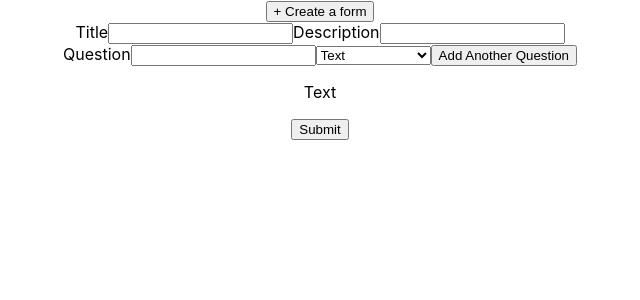
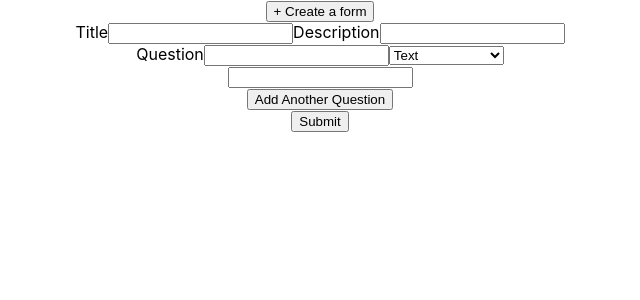
Before and after one commit to Programmingrelated1999/SurveyMadeEasier, a React (Create React App) app: page / in a window 1280 px wide. Both pictures are taken after a click on the button "+ Create a form". Shown: the top 300 px of the page, without its empty margins (320-960 px from the left). Built offline with nearby package versions, Linux system fonts and the light colour scheme.

Commit message:
refactor the question state and the question types shows visual types forms rather than text

```diff
--- a/package.json
+++ b/package.json
@@ -3,6 +3,9 @@
   "version": "0.1.0",
   "private": true,
   "dependencies": {
+    "@emotion/react": "^11.10.0",
+    "@emotion/styled": "^11.10.0",
+    "@mui/material": "^5.9.3",
     "@testing-library/jest-dom": "^5.16.4",
     "@testing-library/react": "^13.3.0",
     "@testing-library/user-event": "^13.5.0",
--- a/public/index.html
+++ b/public/index.html
@@ -24,6 +24,10 @@
       work correctly both with client-side routing and a non-root public URL.
       Learn how to configure a non-root public URL by running `npm run build`.
     -->
+    <link
+      rel="stylesheet"
+      href="https://fonts.googleapis.com/css?family=Roboto:300,400,500,700&display=swap"
+    />
     <title>React App</title>
   </head>
   <body>
--- a/src/App.js
+++ b/src/App.js
@@ -14,6 +14,7 @@ function App() {
   };
 
   //RETURN
+  //if createForm is true, show the forms, else hides the form
   return (
     <div className="App">
       <button onClick={changeCreateForm}>+ Create a form</button>
--- a/src/Form.js
+++ b/src/Form.js
@@ -1,4 +1,4 @@
-import { React, useState } from "react";
+import { React } from "react";
 import Question from "./Question";
 
 const Form = ({ changeCreateForm }) => {
--- a/src/Question.js
+++ b/src/Question.js
@@ -1,4 +1,4 @@
-import { React, useState, useEffect } from "react";
+import { React, useState } from "react";
 import AgreeDisagree from "./question_types/AgreeDisagree";
 import Review from "./question_types/Review";
 import MultipleChoice from "./question_types/MultipleChoice";
@@ -7,30 +7,10 @@ import Text from "./question_types/Text";
 //QUESTION TYPE
 const Question = () => {
   const [question, setQuestion] = useState("text");
-  const [multipleChoice, setMultipleChoice] = useState(false);
-  const [review, setReview] = useState(false);
-  const [agreeDisagree, setAgreeDisagree] = useState(false);
-  const [text, setText] = useState(false);
-
-  //every time page renders, set the questions based on the question type
-  useEffect(() => {
-    question === "text" ? setText(true) : setText(false);
-    question === "multiple_choice"
-      ? setMultipleChoice(true)
-      : setMultipleChoice(false);
-    question === "review" ? setReview(true) : setReview(false);
-    question === "agree_disagree"
-      ? setAgreeDisagree(true)
-      : setAgreeDisagree(false);
-  });
 
   //on submit change everything back to false
   const handleSubmit = (event) => {
     event.preventDefault();
-    setText(false);
-    setAgreeDisagree(false);
-    setMultipleChoice(false);
-    setReview(false);
   };
 
   //set question type for checking condition in rendering the questions set up
@@ -38,6 +18,9 @@ const Question = () => {
     setQuestion(event.target.value);
   };
 
+  //RETURN STATEMENT
+  //based on the select dropdown, set the question to question type
+  //based on the question, render question type components
   return (
     <div className="question">
       Question
@@ -48,13 +31,13 @@ const Question = () => {
         <option value="agree_disagree">Agree/Disagree</option>
         <option value="review">Review</option>
       </select>
+      {question === "text" ? <Text /> : null}
+      {question === "multiple_choice" ? <MultipleChoice /> : null}
+      {question === "agree_disagree" ? <AgreeDisagree /> : null}
+      {question === "review" ? <Review /> : null}
       <button type="button" onClick={handleSubmit}>
         Add Another Question
       </button>
-      {agreeDisagree && <AgreeDisagree />}
-      {multipleChoice && <MultipleChoice />}
-      {text && <Text />}
-      {review && <Review />}
     </div>
   );
 };
--- a/src/question_types/AgreeDisagree.js
+++ b/src/question_types/AgreeDisagree.js
@@ -1,7 +1,14 @@
 import React from "react";
 
 const AgreeDisagree = () => {
-  return <p>Agree_Disagree</p>;
+  return (
+    <div>
+      <input type="radio" id="html" name="question" value="YES"></input>
+      <label for="html">YES</label>
+      <input type="radio" id="html" name="question" value="NO"></input>
+      <label for="html">NO</label>
+    </div>
+  );
 };
 
 export default AgreeDisagree;
--- a/src/question_types/MultipleChoice.js
+++ b/src/question_types/MultipleChoice.js
@@ -1,7 +1,18 @@
 import React from "react";
 
 const MultipleChoice = () => {
-  return <p>MultipleChoice</p>;
+  return (
+    <div>
+      <input type="checkbox" name="pets" value="Choice A" /> Choice A
+      <br />
+      <input type="checkbox" name="pets" value="Choice B" /> Choice B
+      <br />
+      <input type="checkbox" name="pets" value="Choice C" /> Choice C
+      <br />
+      <input type="checkbox" name="pets" value="Choice D" /> Choice D
+      <br />
+    </div>
+  );
 };
 
 export default MultipleChoice;
--- a/src/question_types/Review.js
+++ b/src/question_types/Review.js
@@ -1,7 +1,12 @@
 import React from "react";
+import { Rating } from "@mui/material";
 
 const Review = () => {
-  return <p>Review</p>;
+  return (
+    <div>
+      <Rating name="simple-controlled" disabled />
+    </div>
+  );
 };
 
 export default Review;
--- a/src/question_types/Text.js
+++ b/src/question_types/Text.js
@@ -1,7 +1,12 @@
 import React from "react";
 
 const Text = () => {
-  return <p>Text</p>;
+  //return <p>Text</p>;
+  return (
+    <div>
+      <input type="text"></input>
+    </div>
+  );
 };
 
 export default Text;
--- a/src/reducers/FormReducer.js
+++ b/src/reducers/FormReducer.js
@@ -8,8 +8,8 @@ const initialState = {
 //Form Reducers - if action is SUBMIT, reset the current state to initial state.
 const FormReducer = (state = initialState, action) => {
   switch (action.type) {
-    case "SUBMIT":
-      const newState = initialState;
+    case "ADD":
+      const newState = initialState.concat(action.data);
       return newState;
     default:
       return state;
```
Also changed, not shown: 1 other file (tests, documents, lock files or other folders).
